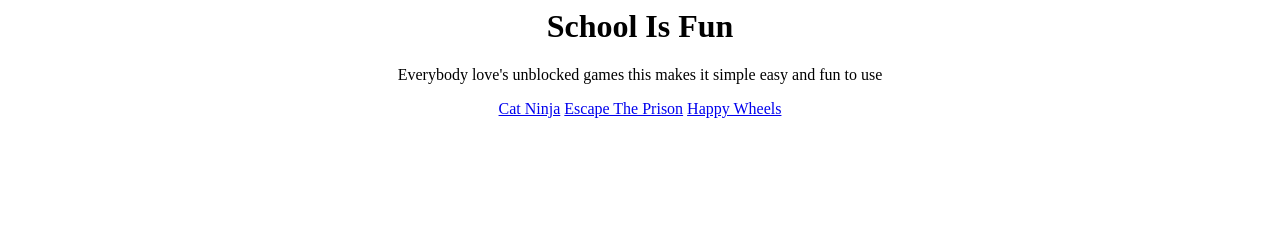
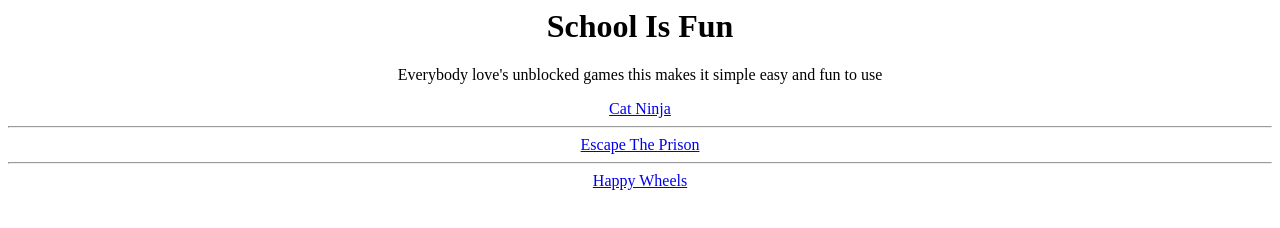
Before and after one commit to Vexify4/Vexifys-Games, a plain HTML site: page index.html in a window 1280 px wide. Drawn offline with Linux system fonts and the light colour scheme.

Commit message:
Update index.html

```diff
--- a/index.html
+++ b/index.html
@@ -7,9 +7,9 @@
             <h1>School Is Fun</h1>
             <p>Everybody love's unblocked games this makes it simple easy and fun to use</p>
             <a href="Games/Catninja.html">Cat Ninja</a>
-            <h>
+            <hr>
             <a href="Games/escapingprison.html">Escape The Prison</a>
-            <h>
+            <hr>
             <a href="Games/Happywheels.html">Happy Wheels</a>
             </center>
     </body>
```
